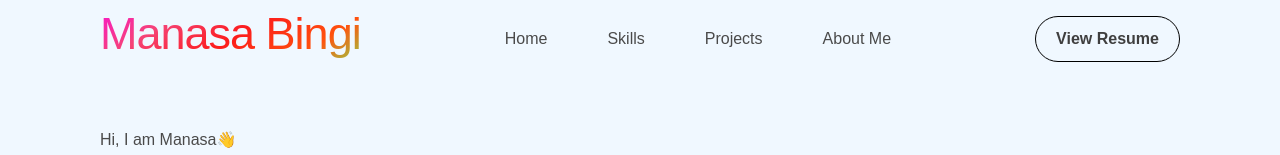
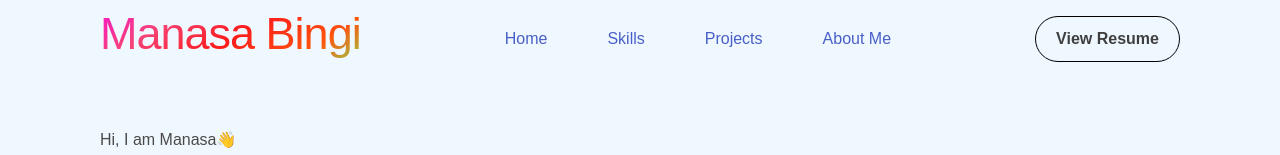
Before and after one commit to manasabingi115/Portfolio, a React (Create React App) app: page / in a window 1280 px wide. Shown: the top 155 px of the page. Built offline with nearby package versions, Linux system fonts and the light colour scheme.

Commit message:
added navigation links.

```diff
--- a/src/App.js
+++ b/src/App.js
@@ -3,6 +3,7 @@ import Header from "./header";
 import Introduction from "./introduction";
 import Skills from "./skills";
 import Experience from "./experience";
+import Projects from "./projects";
 
 export default function App() {
   return (
@@ -11,6 +12,7 @@ export default function App() {
       <Introduction />
       <Skills />
       <Experience />
+      <Projects />
     </div>
   );
 }
--- a/src/experience.js
+++ b/src/experience.js
@@ -3,7 +3,7 @@ import data from "./Data/experienceData";
 
 export default function Experience() {
   return (
-    <div className="experience-parent-div">
+    <div className="experience-parent-div" id="experience">
       <h1 className="exp-title">My Experience</h1>
       <p>This is the company I am working in. </p>
       {data.map((data, index) => (
--- a/src/header.js
+++ b/src/header.js
@@ -3,37 +3,50 @@ import { GoThreeBars } from "react-icons/go";
 import { ImCancelCircle } from "react-icons/im";
 
 export default function Header() {
-  const menuList = ["Home", "Skills", "Projects", "About Me"];
+  // const menuList = ["Home", "Skills", "Projects", "About Me"];
   const [mobileMenu, setMobileMenu] = React.useState();
   function Menu() {
     return (
       <div className="menu-in-header">
-        {menuList.map((item, index) => (
-          <p key={index} className="menu-option">
-            {item}
-          </p>
-        ))}
-
-        {/* <p className="menu-option">Skills</p>
-        <p className="menu-option">Projects</p>
-        <p className="menu-option">About Me</p> */}
+        <p className="menu-option">
+          <a href="#home">Home</a>
+        </p>
+        <p className="menu-option">
+          <a href="#skills">Skills</a>
+        </p>
+        <p className="menu-option">
+          <a href="#skills">Projects</a>
+        </p>
+        <p className="menu-option">
+          <a href="#skills">About Me</a>
+        </p>
       </div>
     );
   }
   function MobileMenu() {
     return (
       <div className="mobile-menu">
-        <ImCancelCircle onClick={() => setMobileMenu(false)} />
-        {menuList.map((item, index) => (
-          <p key={index}>{item}</p>
-        ))}
+        <span id="mark-on-mobile-menu"></span>
+        {mobileMenu && <ImCancelCircle onClick={() => setMobileMenu(false)} />}
+        <p className="menu-option">
+          <a href="#home">Home</a>
+        </p>
+        <p className="menu-option">
+          <a href="#skills">Skills</a>
+        </p>
+        <p className="menu-option">
+          <a href="#projects">Projects</a>
+        </p>
+        <p className="menu-option">
+          <a href="#skills">About Me</a>
+        </p>
       </div>
     );
   }
 
   return (
     <div>
-      <div className="header">
+      <div className="header" id="home">
         <h1 className="name">Manasa Bingi</h1>
         <Menu />
         <div className="view-resume-parent-and-menu-icon">
@@ -55,10 +68,6 @@ export default function Header() {
         </div>
       </div>
       {mobileMenu && <MobileMenu />}
-      {/* <div className="mobile-menu">
-        {mobileMenu && <ImCancelCircle onClick={() => setMobileMenu(false)} />}
-        {mobileMenu && menuList.map((item, index) => <p key={index}>{item}</p>)}
-      </div> */}
     </div>
   );
 }
--- /dev/null
+++ b/src/projects.js
@@ -0,0 +1,9 @@
+import React from "react";
+
+export default function Projects() {
+  return (
+    <div id="projects">
+      <h1>Projects</h1>
+    </div>
+  );
+}
--- a/src/skills.js
+++ b/src/skills.js
@@ -3,7 +3,7 @@ import skillData from "./Data/skillData";
 
 export default function Skills() {
   return (
-    <div className="skill-parent-div">
+    <div className="skill-parent-div" id="skills">
       <h1 className="skills-title">Take a look at my Skills</h1>
       <p className="skill-info">
         These are my skills and this contains all the technologies and
--- a/src/styles.css
+++ b/src/styles.css
@@ -149,6 +149,14 @@ body {
   right: 20px;
   z-index: 1;
 }
+#mark-on-mobile-menu {
+  background-color: white;
+  height: 20px;
+  width: 20px;
+  margin-right: -124px;
+  margin-top: -25px;
+  transform: rotate(45deg);
+}
 
 @media screen and (max-width: 800px) {
   #root {
@@ -168,6 +176,17 @@ body {
 @media screen and (max-width: 600px) {
   .menu-in-header {
     display: none;
+    /* background-color: white;
+    display: flex;
+    flex-direction: column;
+    align-items: center;
+    max-width: fit-content;
+    margin-left: auto;
+    padding: 15px 30px;
+    line-height: 3;
+    position: fixed;
+    right: 20px;
+    z-index: 1; */
   }
   .skill-parent-div {
     text-align: unset;
```
